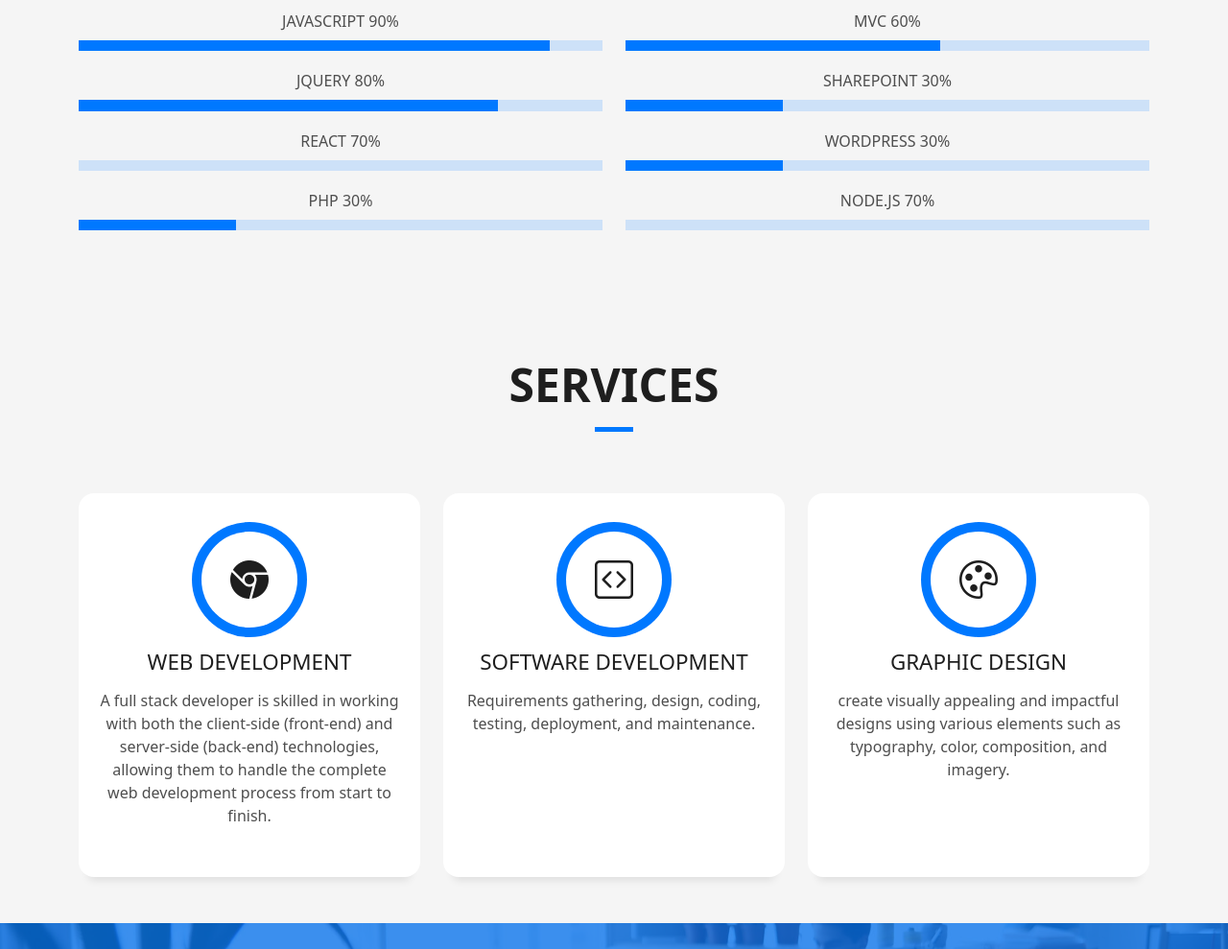
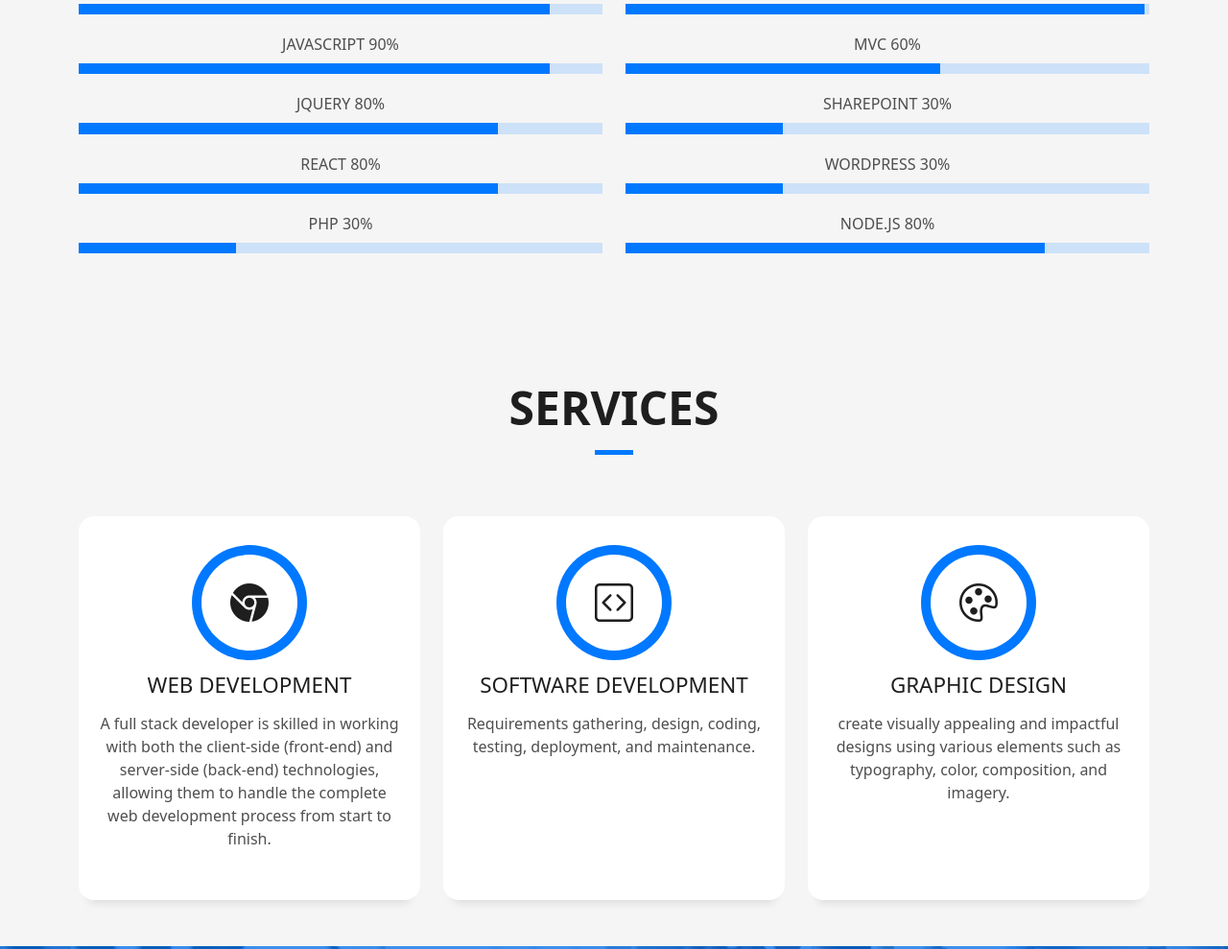
Before and after one commit to bailal123/Belal-folio, a plain HTML site: page index.html in a window 1280 px wide. Shown: the part 1740-2729 px from the top of the page at 96% size. Drawn offline with Linux system fonts and the light colour scheme.

Commit message:
Update index.html

```diff
--- a/index.html
+++ b/index.html
@@ -1,4 +1,4 @@
-<!DOCTYPE html>
+l<!DOCTYPE html>
 <html lang="en">
 
 <head>
@@ -163,9 +163,9 @@ I hold a software engineering degree from the Computer Technical Institute with
                     <div class="progress">
                       <div class="progress-bar-80" role="progressbar" style="width: 80%" aria-valuenow="90" aria-valuemin="0" aria-valuemax="100"></div>
                     </div>
-					<span>REACT</span> <span class="pull-right">70%</span>
+					<span>REACT</span> <span class="pull-right">80%</span>
                     <div class="progress">
-                      <div class="progress-bar-70" role="progressbar" style="width: 70%" aria-valuenow="90" aria-valuemin="0" aria-valuemax="100"></div>
+                      <div class="progress-bar-80" role="progressbar" style="width: 80%" aria-valuenow="90" aria-valuemin="0" aria-valuemax="100"></div>
                     </div>
 					<span>PHP</span> <span class="pull-right">30%</span>
                     <div class="progress">
@@ -203,9 +203,9 @@ I hold a software engineering degree from the Computer Technical Institute with
                     <div class="progress">
                       <div class="progress-bar-30" role="progressbar" style="width: 30%" aria-valuenow="90" aria-valuemin="0" aria-valuemax="100"></div>
                     </div>
-					<span>NODE.JS</span> <span class="pull-right">70%</span>
+					<span>NODE.JS</span> <span class="pull-right">80%</span>
                     <div class="progress">
-                      <div class="progress-bar-70" role="progressbar" style="width: 70%" aria-valuenow="90" aria-valuemin="0" aria-valuemax="100"></div>
+                      <div class="progress-bar-80" role="progressbar" style="width: 80%" aria-valuenow="90" aria-valuemin="0" aria-valuemax="100"></div>
                     </div>
                   </div>
 
```
